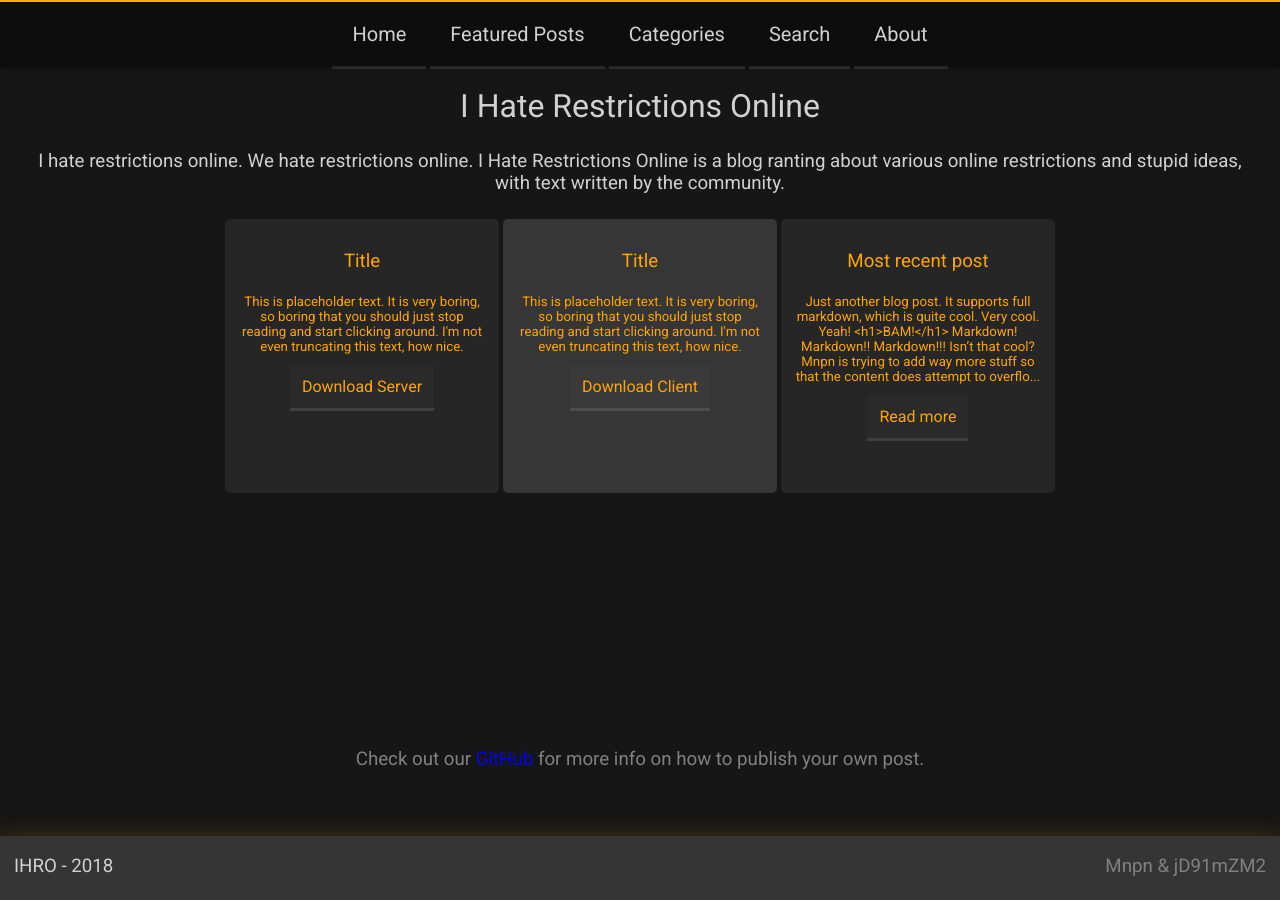
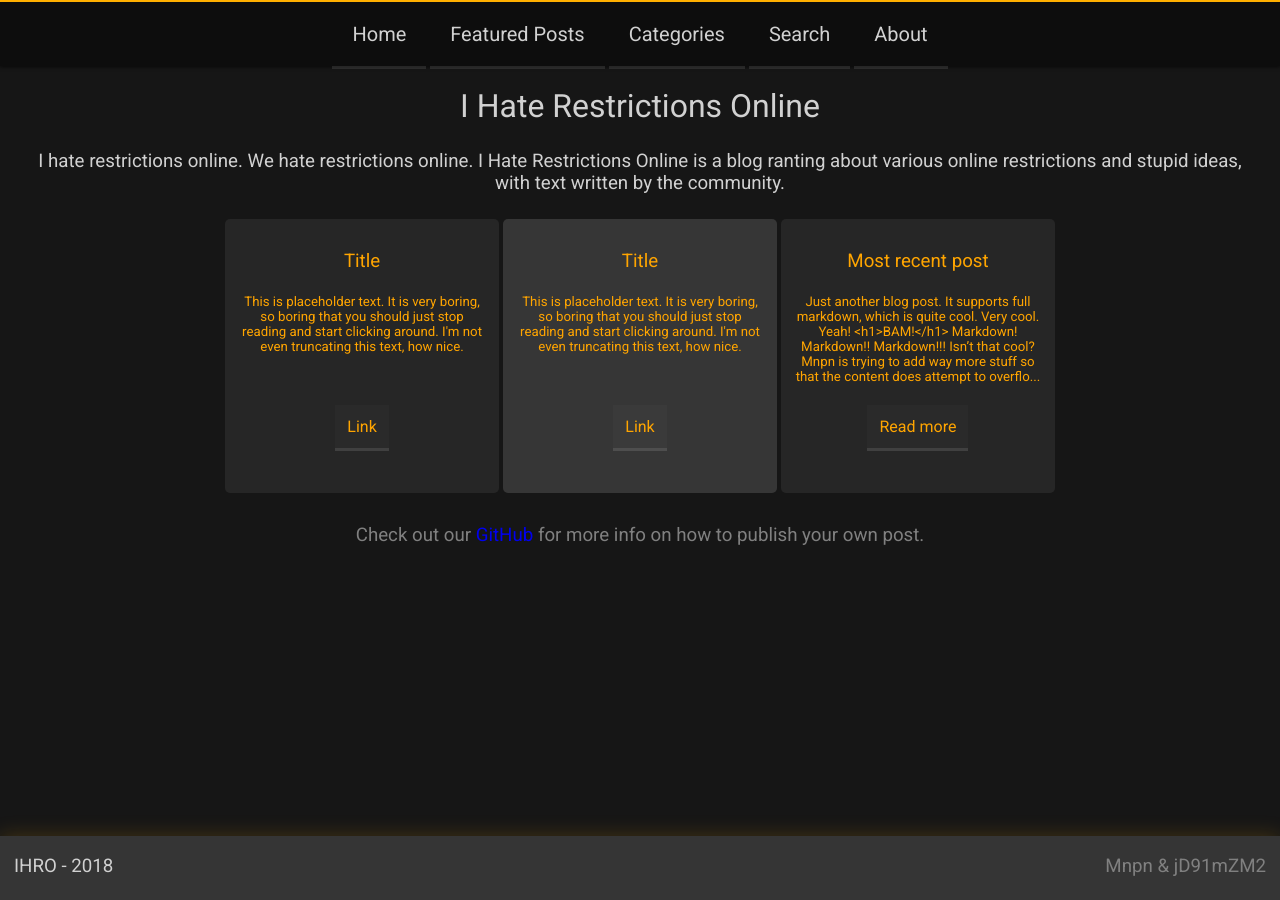
Before and after one commit to jaka2015/I-Hate-Restrictions-Online, a Jekyll site: the page built from new_index.html, in a window 1280 px wide. Built offline with Jekyll 4.4.1, drawn with Linux system fonts in a browser that asks for light colours.

Commit message:
Index card fixes and mobile improvements

```diff
--- a/new_index.html
+++ b/new_index.html
@@ -12,7 +12,7 @@
 			This is placeholder text. It is very boring, so boring that you should just stop reading and start clicking around. I'm not even truncating this text, how nice.
 		</h5>
 		<div class="navigation">
-			<a href="https://github.com/synac-chat/server/releases">Download Server</a>
+			<a href="">Link</a>
 		</div>
 	</div>
 	<div class="block" style="background-color: #363636;">
@@ -21,7 +21,7 @@
 			This is placeholder text. It is very boring, so boring that you should just stop reading and start clicking around. I'm not even truncating this text, how nice.
 		</h5>
 		<div class="navigation">
-			<a href="https://github.com/synac-chat/client/releases">Download Client</a>
+			<a href="">Link</a>
 		</div>
 	</div>
 	<div class="block">
--- a/style.css
+++ b/style.css
@@ -58,10 +58,7 @@
 }
 
 .bottom {
-	position: fixed;
 	left: 50%;
-	bottom: 100px;
-	transform: translate(-50%, -50%);
 	color: grey;
 }
 
@@ -268,7 +265,7 @@
 /* Featured */
 .block {
 	display: inline-block;
-	vertical-align: top;
+	vertical-align: bottom;
 	width: 250px;
 	height: 250px;
 	background-color: #262626;
@@ -277,9 +274,13 @@
 	box-shadow: 0 4px 12px 0 rgba(0, 0, 0, 0);
 	transition: .4s transform, 1s box-shadow;
 	padding: 12px;
+	margin-bottom: 12px;
 }
 
 .block:hover {
 	box-shadow: 0 4px 12px 0 rgba(0, 0, 0, 0.3);
 	transform: scale(1.03);
 }
+
+/* Really lazy work-around. It works. */
+.block h5 { height: 100px }
```
